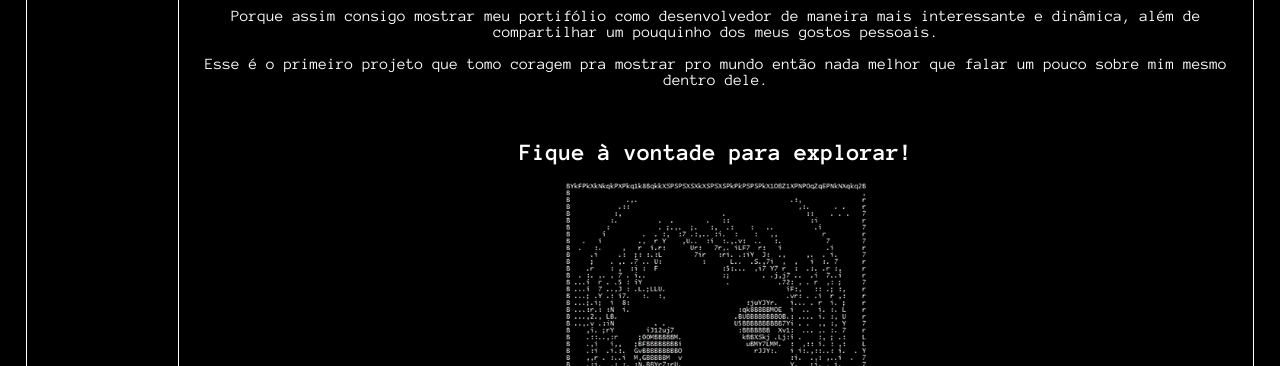
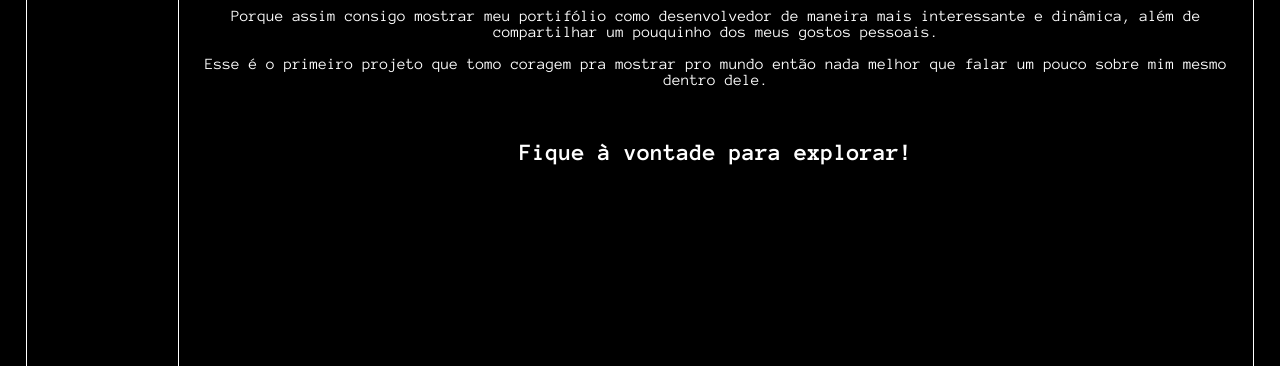
Before and after one commit to JoaoNoturno/Noturno, a plain HTML site: page index.html in a window 1280 px wide. Shown: the part 359-725 px from the top of the page. Drawn offline with Linux system fonts and the light colour scheme.

Commit message:
Update index.html

```diff
--- a/index.html
+++ b/index.html
@@ -71,7 +71,6 @@
                     <p>Esse é o primeiro projeto que tomo coragem pra mostrar pro mundo então nada melhor que falar um pouco sobre mim mesmo dentro dele.</p>
                     <br>
                     <h2>Fique à vontade para explorar!</h2>
-                    <img src="ascii-1005.gif" width="300px">
                 </div>
             </div>
         </div>
```
